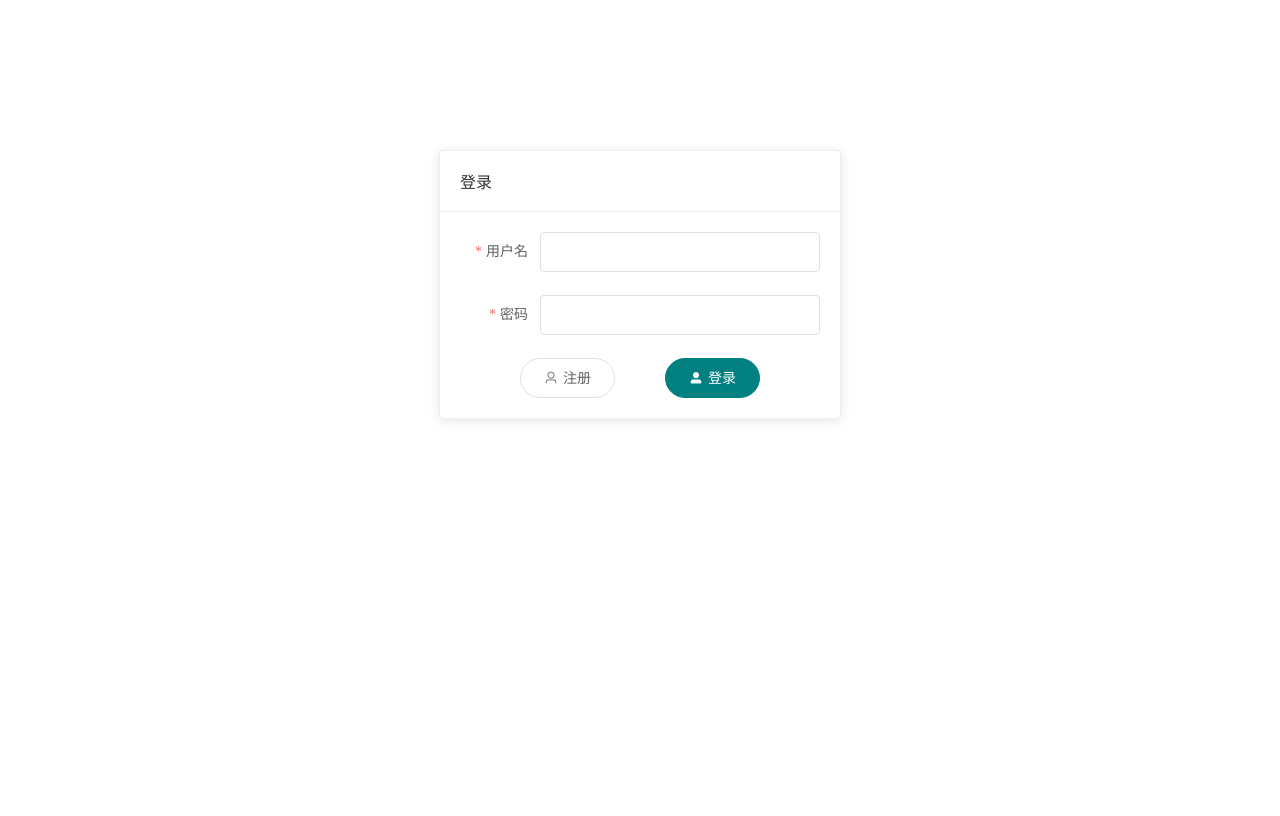
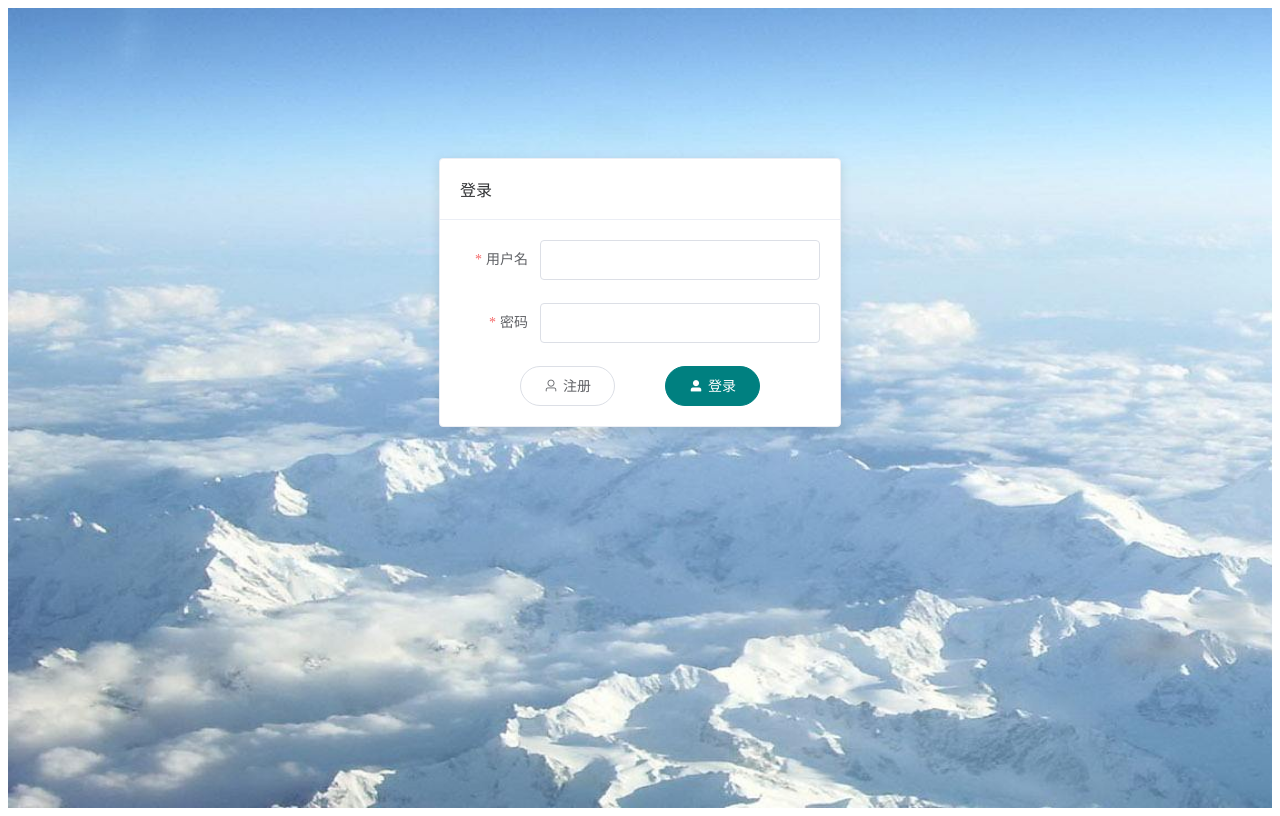
Before and after one commit to liu-hz18/WoooHooo-Frontend, a Vue app: page /login in a window 1280 px wide. Built offline with nearby package versions, Linux system fonts and the light colour scheme; what vue-line-clamp would draw is missing.

Commit message:
update: add background img in login page

```diff
--- a/src/components/Login.vue
+++ b/src/components/Login.vue
@@ -1,8 +1,9 @@
 <template>
-<div>
+<div class="loginbg">
+
     <!--flex弹性盒子模型，justify-content：主抽 -->
-    <div style="display: flex;justify-content: center;margin-top: 150px">
-        <el-card style="width: 400px">
+    <div style="display: flex;justify-content: center">
+        <el-card style="width: 400px;margin-top: 150px">
             <div slot="header" class="clearfix">
                 <span>登录</span>
             </div>
@@ -156,4 +157,13 @@ export default {
         margin-bottom: 0;
     }
 }
+
+.loginbg {
+    padding: 0;
+    margin: 0;
+    height: 100vh;
+    background: #99a9bf;
+    background-image: url("../assets/bg.jpg");
+    background-size: cover;
+}
 </style>
```
Also changed, not shown: src/assets/bg.jpg (added).
